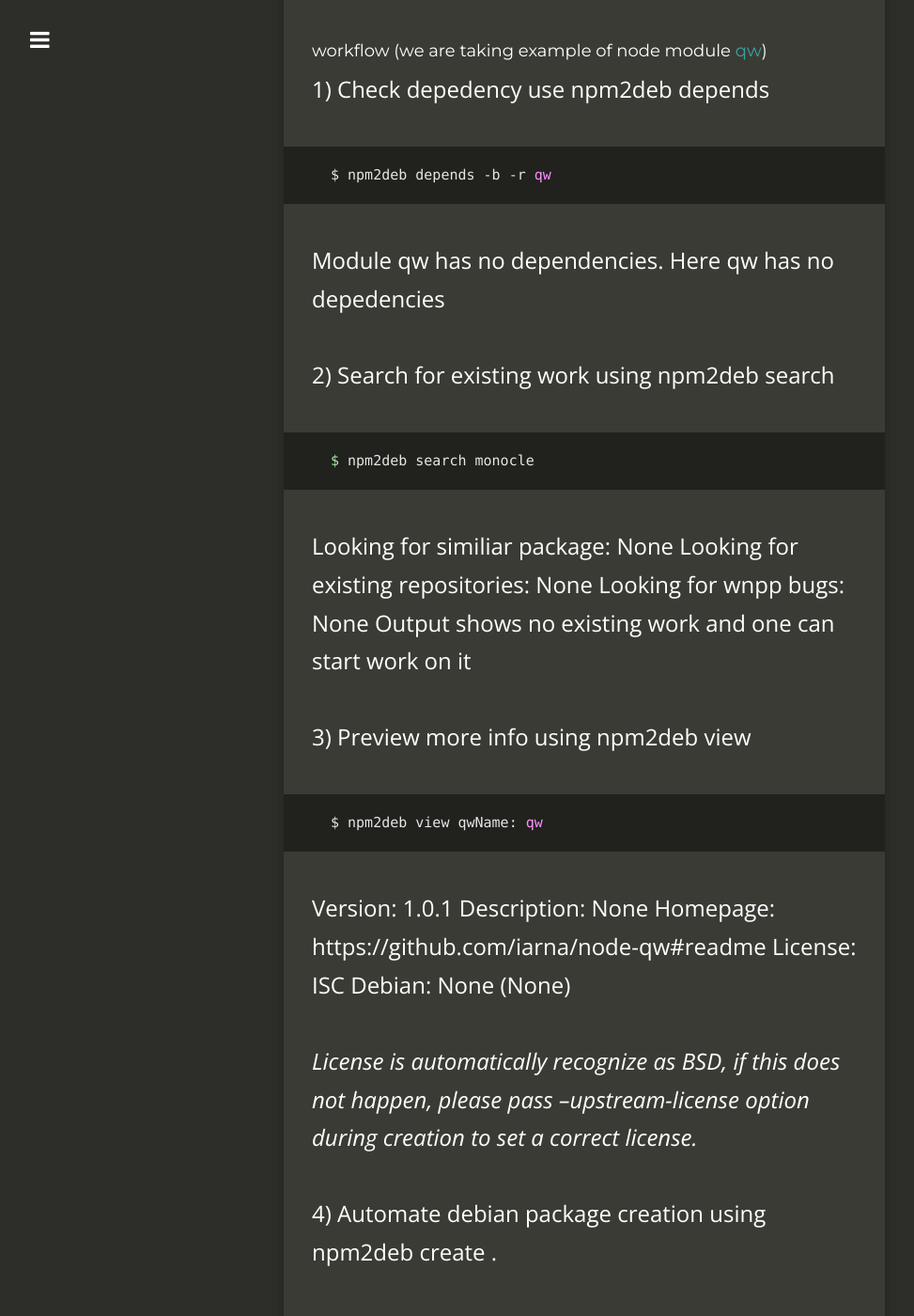
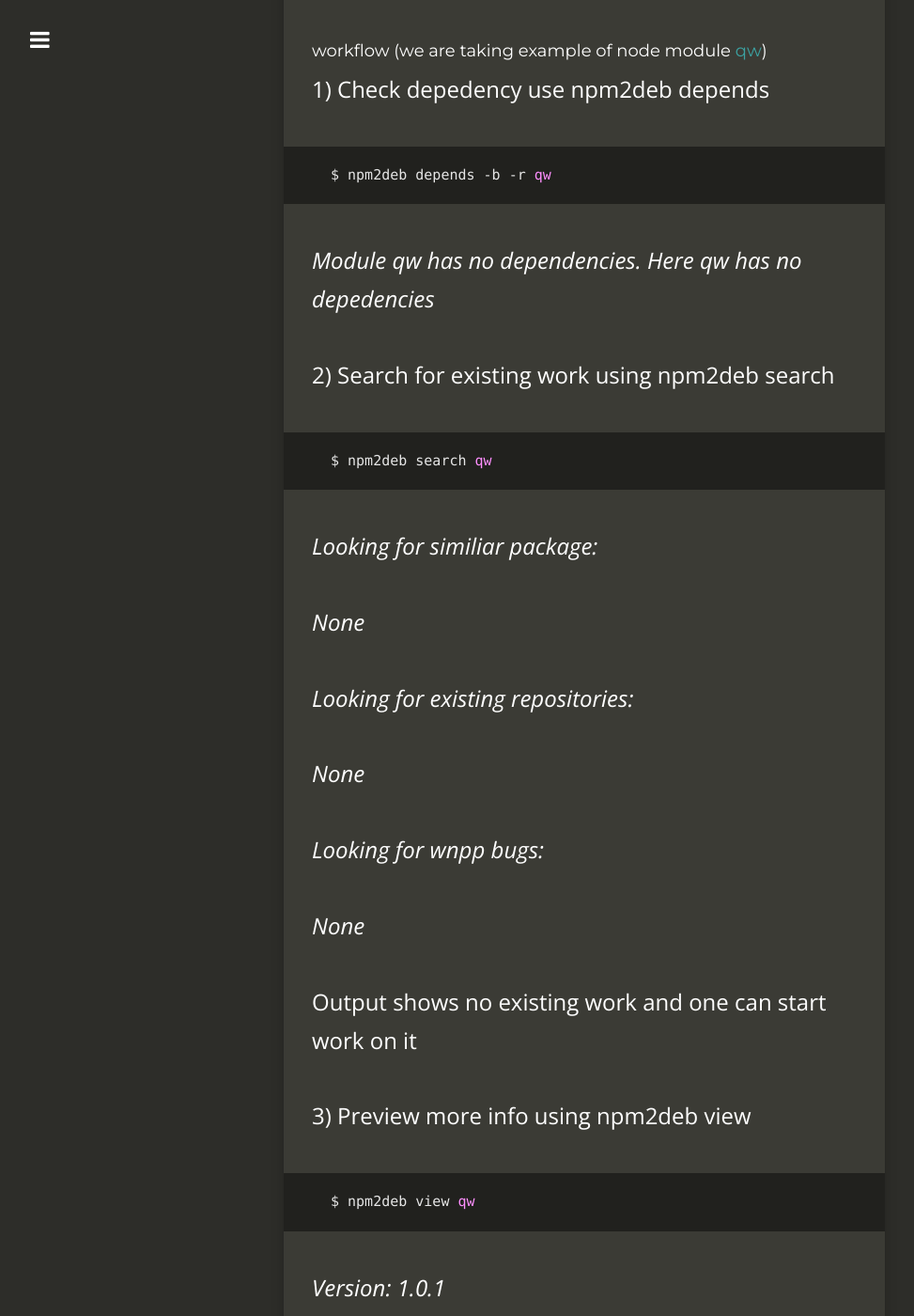
Before and after one commit to Manas-kashyap/Manas-kashyap.github.io, a Jekyll site: the page built from _posts/2018-11-11-Basic-Guide-for-Debian-Packaging.md, in a window 1280 px wide and 1400 px high, scrolled down 7600 px. Shown: the whole window at 94% size, without its empty margins (18-991 px from the left). Built offline with Jekyll 4.4.1, drawn with Linux system fonts in a browser that asks for light colours; nearby versions of some CDN libraries; comment, search, counter and statistics services are not loaded; some of the changed text lies outside the part shown.

Commit message:
changes done

````diff
--- a/_posts/2018-11-11-Basic-Guide-for-Debian-Packaging.md
+++ b/_posts/2018-11-11-Basic-Guide-for-Debian-Packaging.md
@@ -151,34 +151,44 @@ source ~/.bashrc
 $ npm2deb depends -b -r qw
 ```
 
-Module qw has no dependencies.
-Here qw has no depedencies
+*Module qw has no dependencies.*
+*Here qw has no depedencies*
 
 2) Search for existing work using npm2deb search
 
 ```
-$ npm2deb search monocle
+$ npm2deb search qw
 ```
 
-Looking for similiar package:
-None
-Looking for existing repositories:
-None
-Looking for wnpp bugs:
-None
+*Looking for similiar package:*
+
+*None*
+
+*Looking for existing repositories:*
+
+*None*
+
+*Looking for wnpp bugs:*
+
+*None*
+
 Output shows no existing work and one can start work on it
 
 3) Preview more info using npm2deb view
 
 ```
-$ npm2deb view qwName: qw
+$ npm2deb view qw
 ```
 
-Version: 1.0.1
-Description: None
-Homepage: https://github.com/iarna/node-qw#readme
-License: ISC
-Debian: None (None)
+*Version: 1.0.1*
+
+*Description: None*
+
+*Homepage: https://github.com/iarna/node-qw#readme*
+
+*License: ISC*
+
+*Debian: None (None)*
 
 *License is automatically recognize as BSD, if this does not happen, please*
 *pass*
````
Also changed, not shown: other parts of _posts/2018-11-11-Basic-Guide-for-Debian-Packaging.md (+1 -1 lines), 1 other file.
